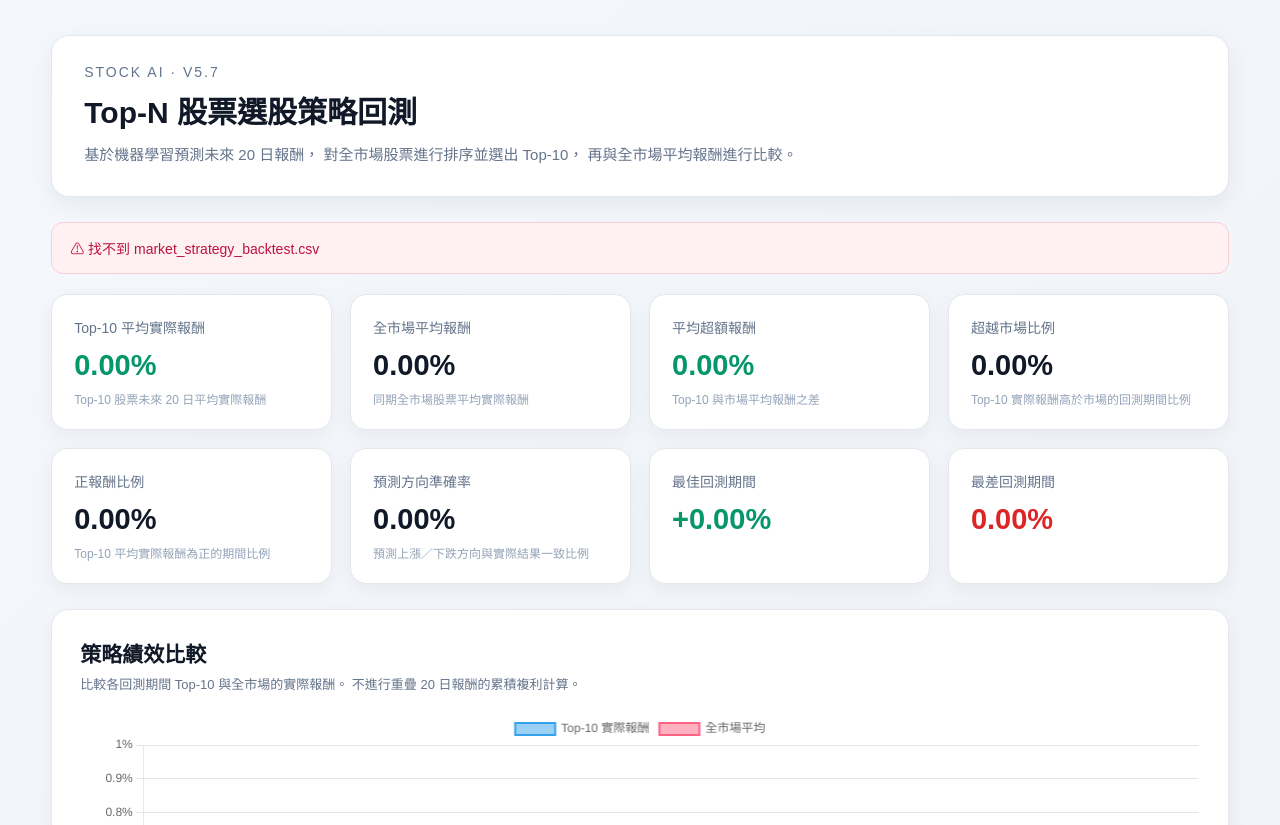
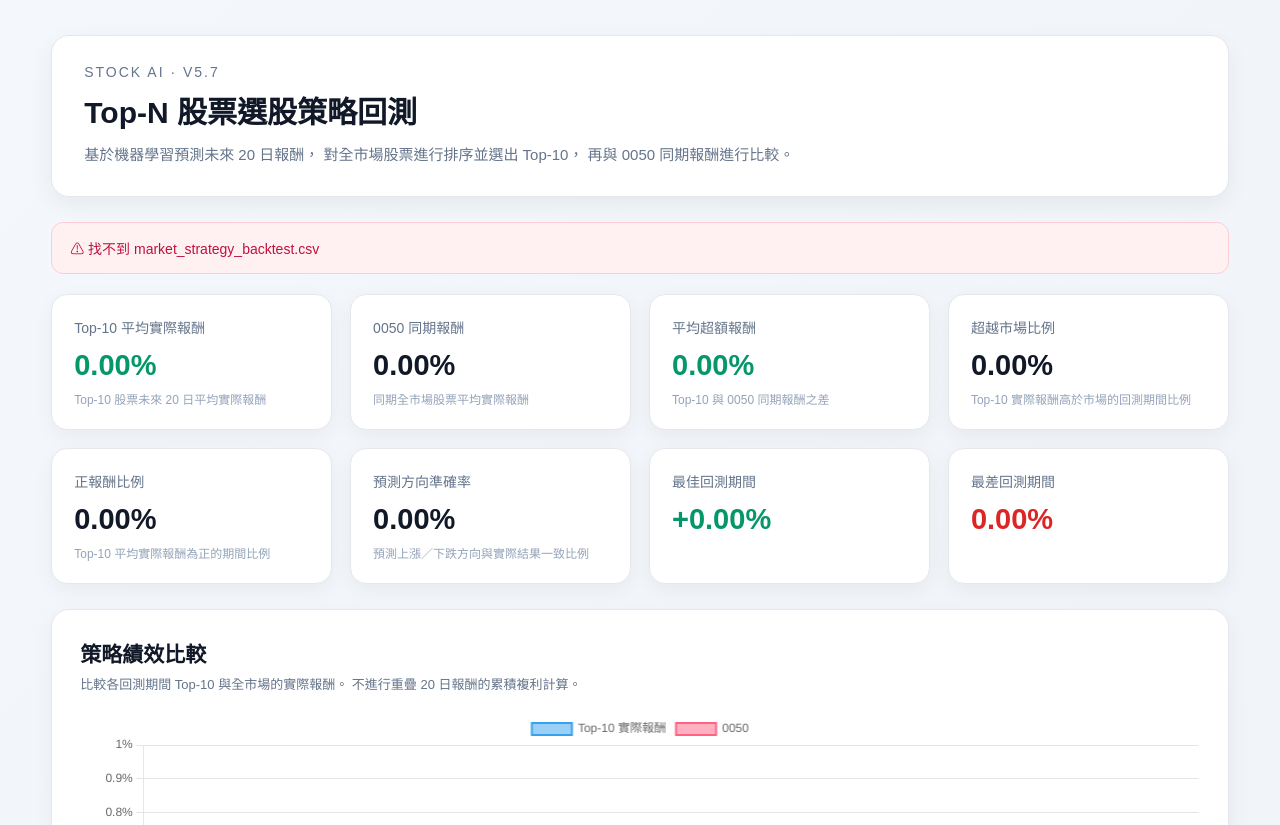
Before and after one commit to 80501tom-boop/PythonProject, a Django app: page /market-strategy/ in a window 1280 px wide. Shown: the top 825 px of the page. Run offline with Django 5.2, Linux system fonts and the light colour scheme.

Commit message:
Label market strategy benchmark as 0050 instead of market average
Co-authored-by: Copilot <223556219+Copilot@users.noreply.github.com>

```diff
--- a/templates/stocks/market_strategy.html
+++ b/templates/stocks/market_strategy.html
@@ -517,7 +517,7 @@
         <div class="subtitle">
             基於機器學習預測未來 20 日報酬，
             對全市場股票進行排序並選出 Top-10，
-            再與全市場平均報酬進行比較。
+            再與 0050 同期報酬進行比較。
         </div>
 
     </div>
@@ -571,7 +571,7 @@
         <div class="card">
 
             <div class="card-label">
-                全市場平均報酬
+                0050 同期報酬
             </div>
 
             <div class="card-value">
@@ -606,7 +606,7 @@
             </div>
 
             <div class="card-desc">
-                Top-10 與市場平均報酬之差
+                Top-10 與 0050 同期報酬之差
             </div>
 
         </div>
@@ -870,7 +870,7 @@
                         </th>
 
                         <th>
-                            市場平均
+                            0050
                         </th>
 
                         <th>
@@ -1146,7 +1146,7 @@
 
                     {
                         label:
-                            "全市場平均",
+                            "0050",
 
                         data:
                             market,
```
